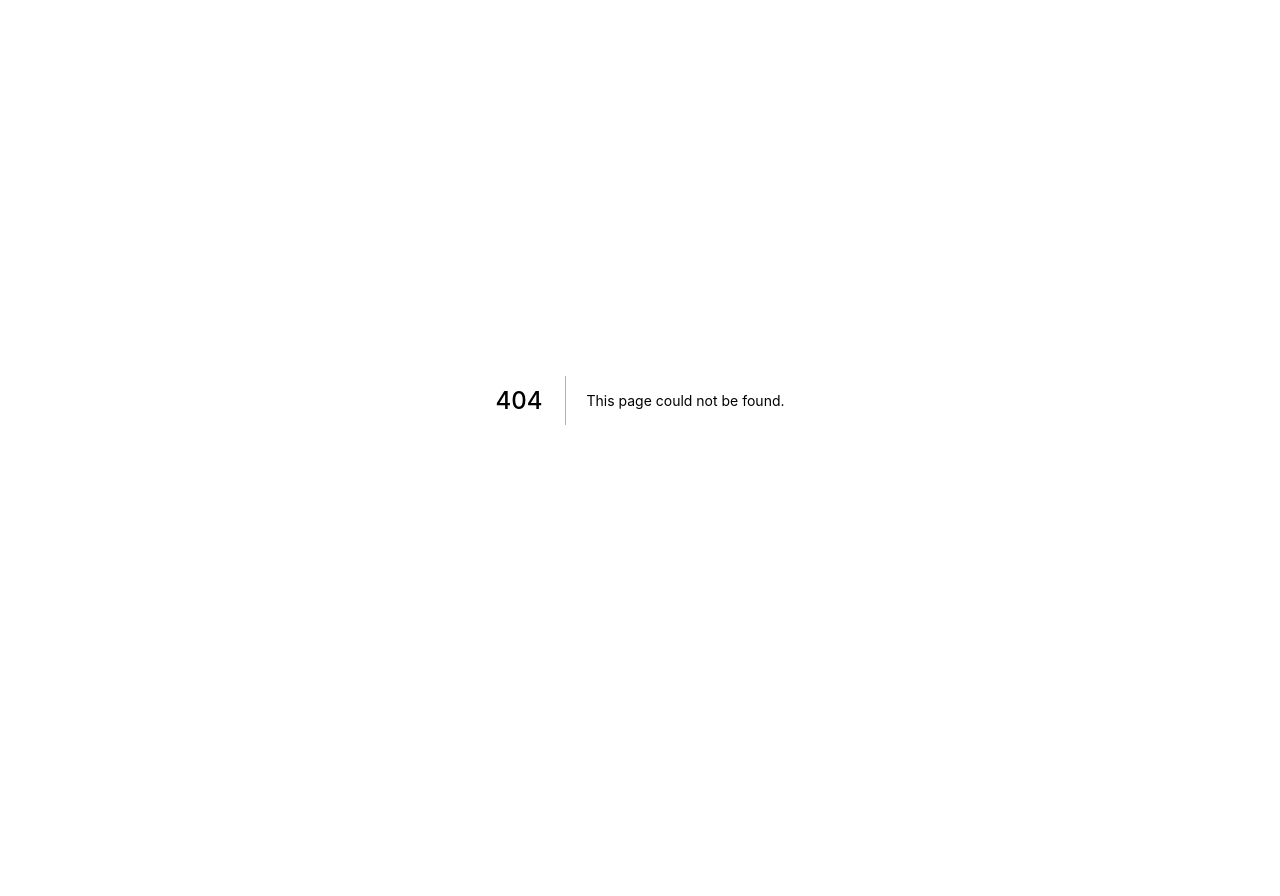
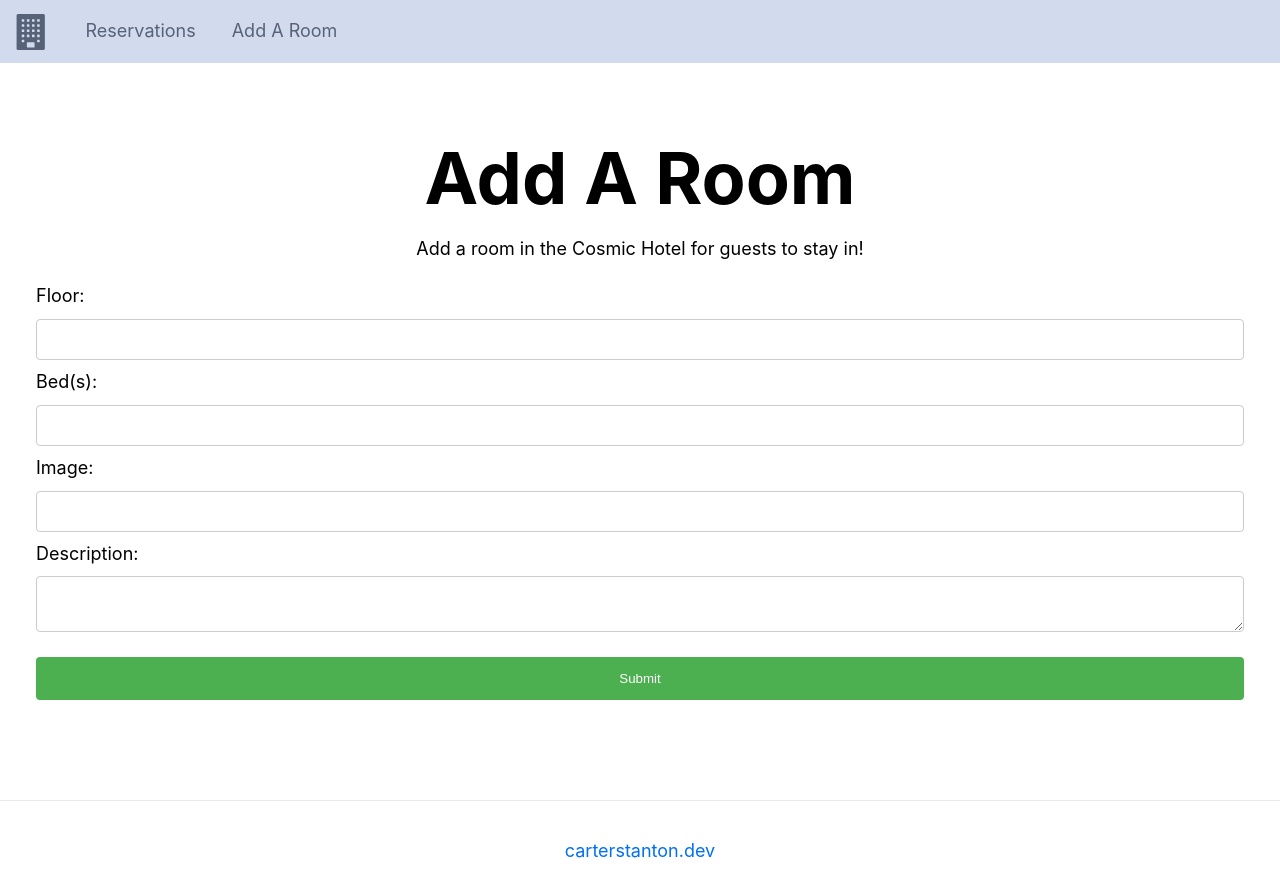
Before and after one commit to CStanton-dev/cosmic-reservations, a Next.js app: page /add-a-room in a window 1280 px wide. Before the commit this address had no page. Shown: the top 896 px of the page. Before the commit the page ends 800 px from the top, so only its background shows below. Built offline with nearby package versions, Linux system fonts and the light colour scheme.

Commit message:
Crated `Add A Page` page
Created a new page to allow users to add to their database from the front end.

```diff
--- /dev/null
+++ b/pages/add-a-room.js
@@ -0,0 +1,19 @@
+import Head from 'next/head';
+import Layout from '../components/layout';
+import RoomForm from '../lib/RoomForm';
+import styles from '../styles/AddARoom.module.css'
+
+export default function addARoom () {
+  return (
+    <Layout>
+      <Head>
+        <title>Add a Room</title>
+      </Head>
+      <h1 className={styles.title}>Add A Room</h1>
+      <p className={styles.description}>Add a room in the Cosmic Hotel for guests to stay in!</p>
+      <div className={styles.container}>
+        <RoomForm />
+      </div>
+    </Layout>
+  )
+}
--- /dev/null
+++ b/styles/AddARoom.module.css
@@ -0,0 +1,13 @@
+.container {
+  padding: 0 2rem;
+  min-width: 80%;
+}
+
+.title {
+  margin-bottom: 0;
+  font-size: 4rem;
+}
+
+.description {
+  margin-top: 0;
+}
```
